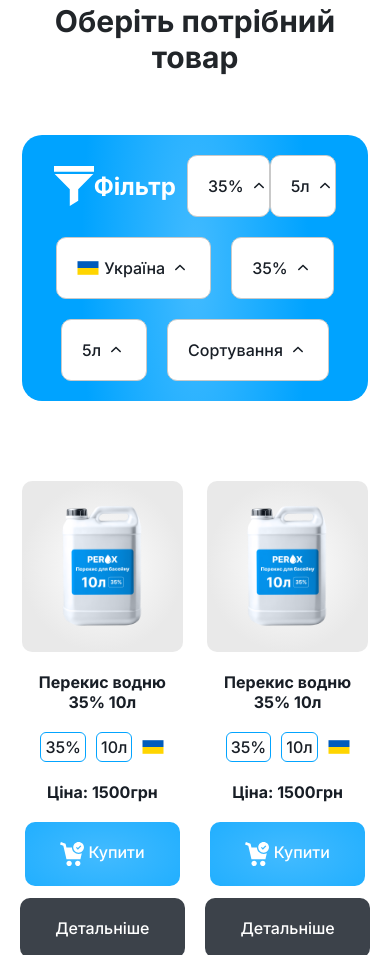
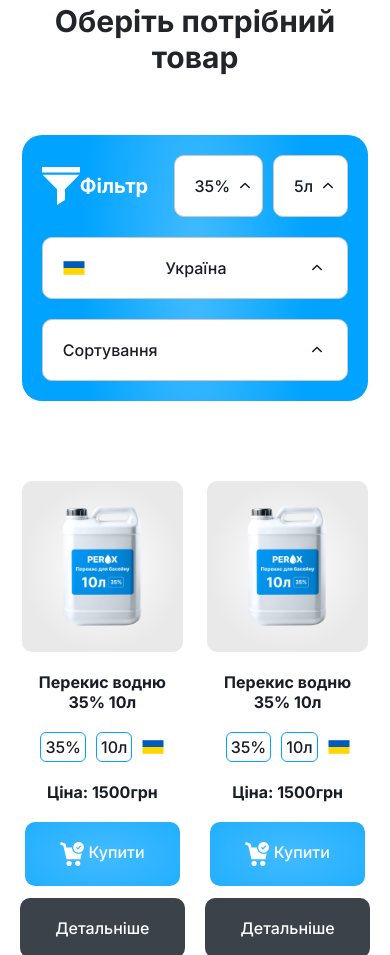
Before and after one commit to marchellott/perox, a plain HTML site: page index.html in a window 390 px wide. Shown: the part 6243-7198 px from the top of the page. Drawn offline with nearby package versions, Linux system fonts and the light colour scheme; a script that the page names is missing.

Commit message:
Fix block select

```diff
--- a/css/media.css
+++ b/css/media.css
@@ -219,12 +219,11 @@
       justify-content: space-between;
       width: 100%;
     }
+
     .navbar-nav {
       flex-direction: row;
     }
-    .catalog_head_mobile {
-      display: flex;
-    }
+
     .navbar>.container, .navbar>.container-fluid, .navbar>.container-lg, .navbar>.container-md, .navbar>.container-sm, .navbar>.container-xl, .navbar>.container-xxl {
       flex-wrap: nowrap;
       gap: 110px;
@@ -354,6 +353,35 @@
       width: 85%;
       padding: 25px 26px;
     }
+
+    .catalog_head {
+      width: 100%;
+      justify-content: space-between;
+    }
+    .catalog_list {
+      width: 100%;
+    }
+    .catalog_head_mobile {
+      display: flex;
+    }
+    .catalog_list > .custom-select-wrapper:nth-child(2), .catalog_list > .custom-select-wrapper:nth-child(3) {
+      display: none;
+    }
+    .catalog_list > .custom-select-wrapper, .catalog_list > .custom-select-wrapper > .custom-select-trigger {
+      width: 100%;
+    }
+    .catalog_head > .catalog_head_title > img {
+      max-width: 38px;
+    }
+    .navbar-brand {
+      font-size: 20px;
+    }
+    .catalog_head_mobile .custom-select-wrapper {
+      margin-right: 10px;
+    }
+    .catalog_head_mobile .custom-select-wrapper:last-child {
+      margin-right: 0;
+    }
   }
   @media screen and (max-width: 375px) {
     .footer_nav {
--- a/index.html
+++ b/index.html
@@ -1077,8 +1077,6 @@
             <h2 class="catalog_title">Оберіть потрібний товар</h2>
 
             <nav class="navbar navbar-expand-lg navbar-dark bg-dark">
-                <div class="container-fluid">
-
                 <div class="collapse navbar-collapse" id="navbarNavDarkDropdown">
                     <div class="navbar-nav">
                         <div class="catalog_head">
@@ -1156,12 +1154,9 @@
                                     <img src="icons/arrow_up2.svg" alt="">
                                 </div>
                                 <div class="custom-options">
-                                        <span class="custom-option" data-value="Від дорогих до дешевих">Від дорогих до
-                                            дешевих</span>
-                                        <span class="custom-option" data-value="Від дешевих до дорогих">Від дешевих до
-                                            дорогих</span>
+                                    <span class="custom-option" data-value="Від дорогих до дешевих">Від дорогих до дешевих</span>
+                                    <span class="custom-option" data-value="Від дешевих до дорогих">Від дешевих до дорогих</span>
                                     <span class="custom-option" data-value="За популярністю">За популярністю</span>
-                                    </div>
                                 </div>
                             </div>
                         </div>
```
Lines whose indentation alone changed are shown as unchanged.
